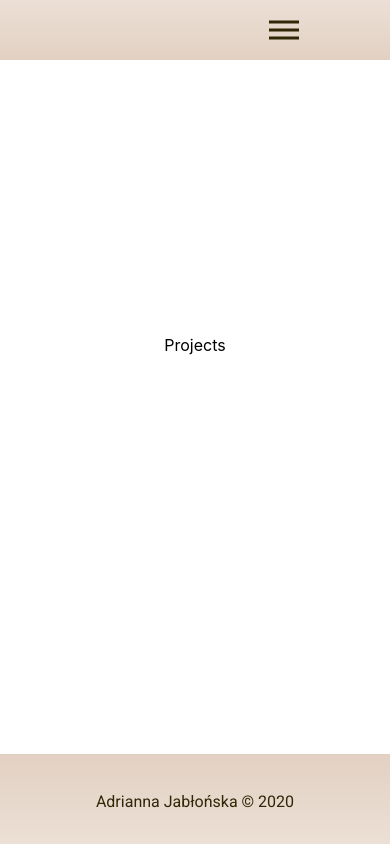
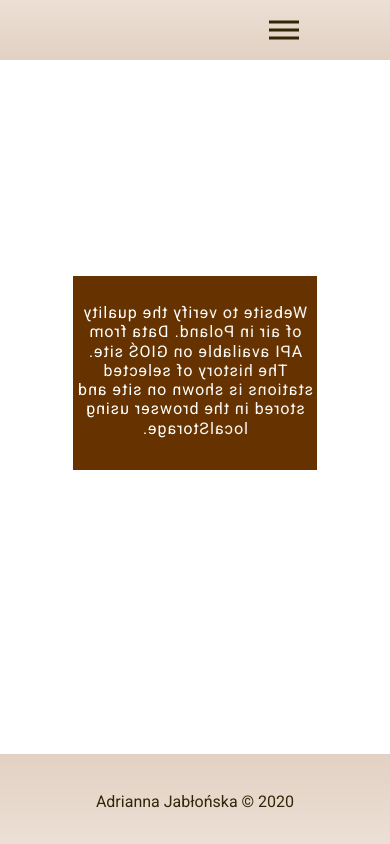
Before and after one commit to framista/portfolio, a React (Create React App) app in the folder client/: page /projects in a window 390 px wide. Built offline with nearby package versions, Linux system fonts and the light colour scheme.

Commit message:
Create card

```diff
--- a/client/package.json
+++ b/client/package.json
@@ -34,6 +34,7 @@
   },
   "devDependencies": {
     "@iconify/icons-ant-design": "^1.0.6",
+    "@iconify/icons-mdi": "^1.0.74",
     "@iconify/icons-simple-icons": "^1.0.23",
     "@iconify/react": "^1.1.2"
   }
--- a/client/src/components/about/style.css
+++ b/client/src/components/about/style.css
@@ -3,7 +3,6 @@
     display: flex;
     justify-content: center;
     align-items: center;
-    overflow: auto;
     margin-bottom: 90px;
 }
 
--- /dev/null
+++ b/client/src/components/card/index.js
@@ -0,0 +1,30 @@
+import React from 'react';
+import './style.css'
+import { Icon } from '@iconify/react';
+import monitorStar from '@iconify/icons-mdi/monitor-star';
+import githubFilled from '@iconify/icons-ant-design/github-filled';
+
+
+const Card = () => {
+
+    return (
+        <div class="card-container">
+            <div class="card">
+                <figure class="front">
+                    <h1 className="card__h1">Air quality</h1>
+                    <img src="/projects/airquality.jpg" className="card__image"></img>
+                </figure>
+                <figure class="back">
+                    <p className="card__text">Website to verify the quality of air in Poland. Data from API available on GIOŚ site. The history of selected stations is shown on site and stored in the browser using localStorage.</p>
+                    <div className="button-container">
+                        <a className="card__icons__a" href="https://github.com/framista" target="_blank" rel="noopener noreferrer"><Icon icon={monitorStar} /></a>
+                        <a className="card__icons__a" href="https://github.com/framista" target="_blank" rel="noopener noreferrer"><Icon icon={githubFilled} /></a>
+                    </div>
+                </figure>
+            </div>
+        </div>
+    )
+
+}
+
+export default Card;
--- /dev/null
+++ b/client/src/components/card/style.css
@@ -0,0 +1,122 @@
+.card-container {
+    margin: 5px;
+    border-radius: 5px;
+    border-radius: 5px;
+    border: 3px solid #ffffff;
+}
+
+.card {
+    width: 100%;
+    height: 100%;
+    transition: transform 1.5s ease-in-out;
+    transform-style: preserve-3d;
+}
+
+.card:hover {
+    transform: rotateY(180deg);
+}
+
+.card figure {
+    width: 100%;
+    height: 100%;
+    position: absolute;
+    margin: 0;
+    display: flex;
+    flex-direction: column;
+    justify-content: space-evenly;
+    align-items: center;
+}
+
+.card .front {
+    background-image: linear-gradient(0deg, #e2d1c3 0%, #ecdfd5 100%);
+}
+
+.card .back {
+    background-color: #663300;
+    transform: rotateY(180deg);
+    display: flex;
+    flex-direction: column;
+    justify-content: center;
+    align-items: center;
+    color: #ffffff;
+}
+
+.card__image {
+    height: auto;
+    padding: 2px;
+}
+
+.card__h1 {
+    text-align: center;
+    padding: 5px;
+    font-size: 1.3em;
+    letter-spacing: 2px;
+    color: #302706;
+}
+
+.card__text {
+    padding: 10px 20px 0px 20px;
+    text-align: center;
+    font-family: 'Roboto', sans-serif;
+    font-size: 1.2em;
+    line-height: 2em;
+    letter-spacing: 2px;
+}
+
+.card__icons {
+    display: flex;
+    justify-content: space-evenly;
+    width: 30vw;
+}
+
+.card__icons__a {
+    font-size: 60px;
+    margin: 0;
+    text-decoration: none;
+    color: #ffffff;
+    margin: 10px 20px;
+}
+
+.card__icons__a:hover {
+    transform: scale(1.4);
+    color: yellow;
+}
+
+.button-container {
+    display: flex;
+    justify-content: flex-end;
+    align-items: center;
+    width: 100%;
+    margin: 0;
+}
+
+@media only screen and (max-width: 900px) {
+    .card-container {
+        width: 250px;
+        height: 200px;
+        margin-top: 60px;
+    }
+    .card__image {
+        width: 230px;
+    }
+    .card__text {
+        font-size: 1em;
+        margin-top: 15px;
+        padding: 0px;
+        line-height: 1.2em;
+        letter-spacing: 1px;
+    }
+    .card__icons__a {
+        font-size: 30px;
+    }
+}
+
+@media only screen and (min-width: 900px) {
+    .card-container {
+        width: 400px;
+        height: 350px;
+    }
+    .card__image {
+        width: 390px;
+    }
+}
--- a/client/src/components/footer/style.css
+++ b/client/src/components/footer/style.css
@@ -22,7 +22,12 @@
     margin: 0;
     text-decoration: none;
     color: black;
-    margin: 10px 5px 10px 5px;
+    margin: 10px 5px;
+    transition: 1s;
+}
+
+.icons__a:hover {
+    transform: scale(1.4);
 }
 
 .author {
--- a/client/src/components/header/style.css
+++ b/client/src/components/header/style.css
@@ -26,6 +26,7 @@
     text-decoration: none;
     padding: 5px;
     font-weight: bold;
+    letter-spacing: 2px;
 }
 
 @media screen and (max-width: 768px) {
--- a/client/src/components/projects/index.js
+++ b/client/src/components/projects/index.js
@@ -1,9 +1,12 @@
 import React from 'react';
 import './style.css'
+import Card from '../card';
 
 const Projects = () => {
     return (
-        <div className="container">Projects</div>
+        <div className="container">
+            <Card></Card>
+        </div>
     )
 }
 
```
Also changed, not shown: client/public/projects/airquality.jpg (added), 1 other file (tests, documents, lock files or other folders).
